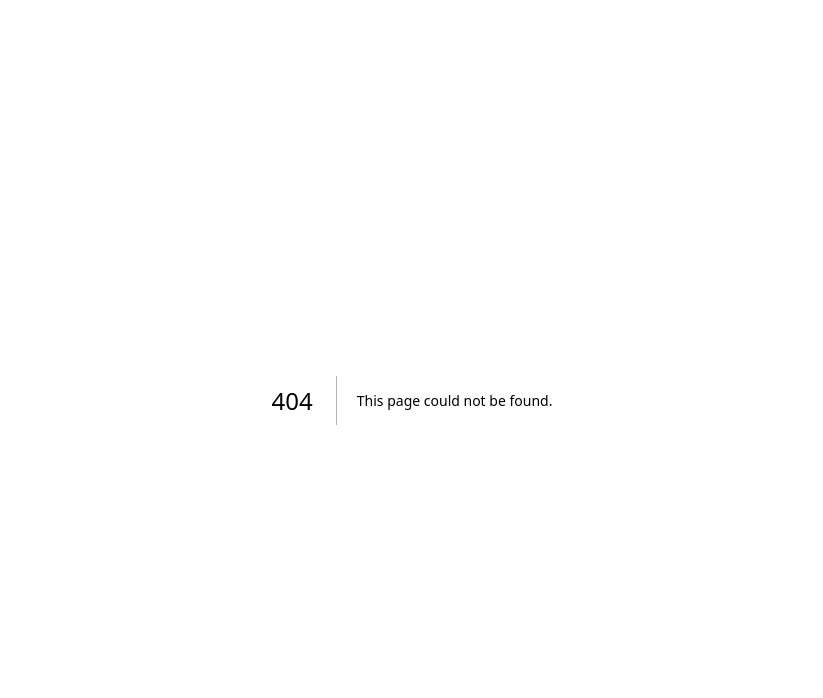
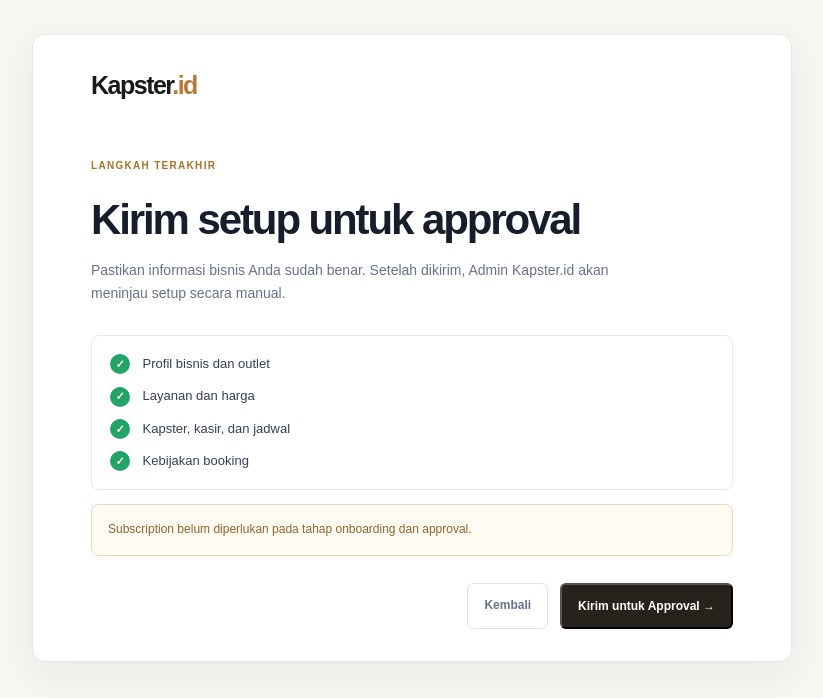
Before and after one commit to prayersrain/kapster-id-fe, a Next.js app: page /approval in a window 1280 px wide. Before the commit this address had no page. Shown: the top 698 px of the page, without its empty margins (228-1051 px from the left). Built offline with nearby package versions, Linux system fonts and the light colour scheme.

Commit message:
feat: add approval submission status flow

```diff
--- /dev/null
+++ b/app/approval/page.tsx
@@ -0,0 +1,4 @@
+import type { Metadata } from 'next';
+import { ApprovalPage } from '../../components/approval/ApprovalPage';
+export const metadata: Metadata = { title: 'Approval Bisnis — Kapster.id', robots: { index: false, follow: false } };
+export default function ApprovalRoute() { return <ApprovalPage />; }
--- /dev/null
+++ b/components/approval/FlowPage.module.css
@@ -0,0 +1,9 @@
+.flowPage { min-height: 100svh; padding: 34px 22px; color: #171d2b; background: #f7f6f3; }
+.flowCard { width: min(100%, 760px); margin: auto; padding: 32px clamp(22px, 5vw, 58px); border: 1px solid #e5e7e9; border-radius: 12px; background: #fff; box-shadow: 0 12px 35px rgba(22, 27, 39, .06); }
+.flowBrand { display: inline-block; margin-bottom: 48px; color: #17191b; font-size: 25px; font-weight: 800; letter-spacing: -.06em; text-decoration: none; }.flowBrand span { color: #b27b37; }
+.flowHeader { max-width: 550px; }.eyebrow { color: #a8732d; font-size: 10px; font-weight: 800; letter-spacing: .13em; }.flowHeader h1 { margin: 13px 0 8px; font-size: clamp(30px, 5vw, 42px); letter-spacing: -.05em; }.flowHeader p { margin: 0 0 30px; color: #687287; font-size: 14px; line-height: 1.65; }
+.progressLabel { display: flex; justify-content: space-between; color: #687287; font-size: 12px; }.progressLabel strong { color: #171d2b; }.progress { height: 7px; margin: 9px 0 27px; overflow: hidden; border-radius: 99px; background: #eee9e0; }.progress i { display: block; height: 100%; border-radius: inherit; background: linear-gradient(90deg, #a8732d, #d2a160); transition: width .2s ease; }
+.stepList { display: grid; gap: 8px; }.step { display: flex; width: 100%; align-items: center; gap: 14px; padding: 13px 14px; border: 1px solid #e7e8ea; border-radius: 8px; cursor: pointer; color: inherit; background: #fff; text-align: left; }.step:hover { border-color: #caa16a; background: #fffbf5; }.stepIcon { display: grid; width: 29px; height: 29px; flex: 0 0 auto; place-items: center; border: 1px solid #d8dce2; border-radius: 50%; color: #758095; font-size: 12px; font-weight: 700; }.stepDone { border-color: #d7eadf; background: #fbfefc; }.stepDone .stepIcon { border-color: #24a368; color: #fff; background: #24a368; }.step > span:nth-child(2) { min-width: 0; flex: 1; }.step strong, .step small { display: block; }.step strong { font-size: 13px; }.step small { margin-top: 2px; color: #7b8495; font-size: 11px; }.step > b { color: #a8732d; font-size: 11px; }.stepDone > b { color: #24a368; }.statusIcon { width: 58px; height: 58px; display: grid; place-items: center; margin-bottom: 22px; border-radius: 50%; color: #fff; background: #24a368; font-size: 28px; }
+.infoBox, .notice { display: grid; gap: 8px; padding: 16px; border-radius: 8px; color: #687287; background: #f7f8fa; font-size: 12px; line-height: 1.45; }.infoBox strong { color: #171d2b; }.reviewList { display: grid; gap: 12px; padding: 18px; border: 1px solid #e7e8ea; border-radius: 8px; color: #364052; font-size: 13px; }.reviewList b { display: inline-grid; width: 20px; height: 20px; margin-right: 9px; place-items: center; border-radius: 50%; color: #fff; background: #24a368; font-size: 11px; }.notice { margin-top: 14px; border: 1px solid #ead8bd; color: #8e652d; background: #fffaf2; }
+.flowActions { display: flex; justify-content: flex-end; gap: 12px; margin-top: 27px; }.primary, .secondary { padding: 12px 16px; border-radius: 6px; font-size: 12px; font-weight: 700; text-decoration: none; }.primary { color: #fff; background: #28221c; }.secondary { color: #697387; border: 1px solid #e0e2e5; }
+@media (max-width: 560px) { .flowPage { padding: 0; }.flowCard { min-height: 100svh; border: 0; border-radius: 0; padding: 25px 20px; }.flowBrand { margin-bottom: 48px; }.step { gap: 10px; padding: 11px 10px; }.step > b { font-size: 10px; }.flowActions { flex-direction: column-reverse; }.primary, .secondary { text-align: center; } }
```
Also changed, not shown: components/approval/ApprovalPage.tsx (added, +4 -0 lines).
